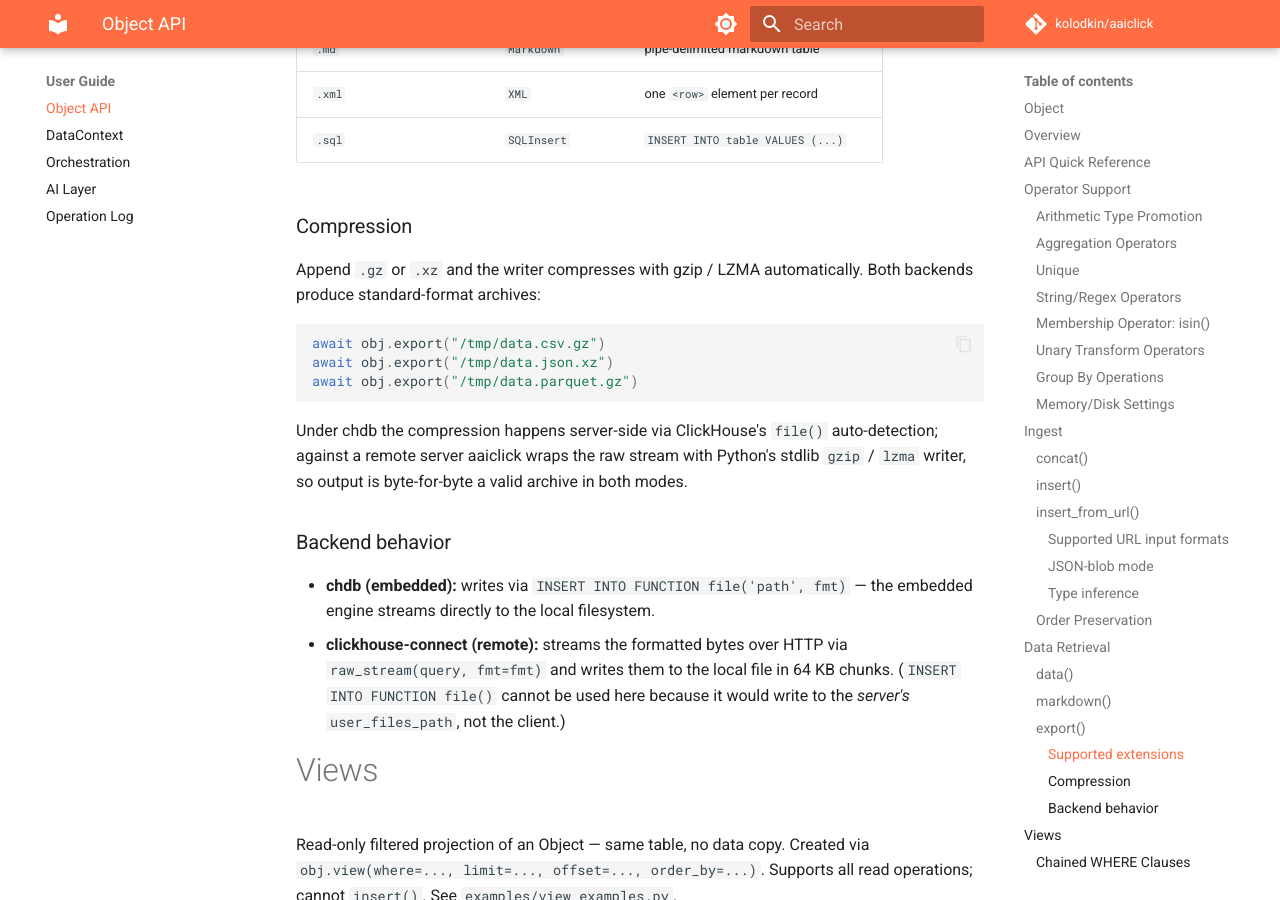
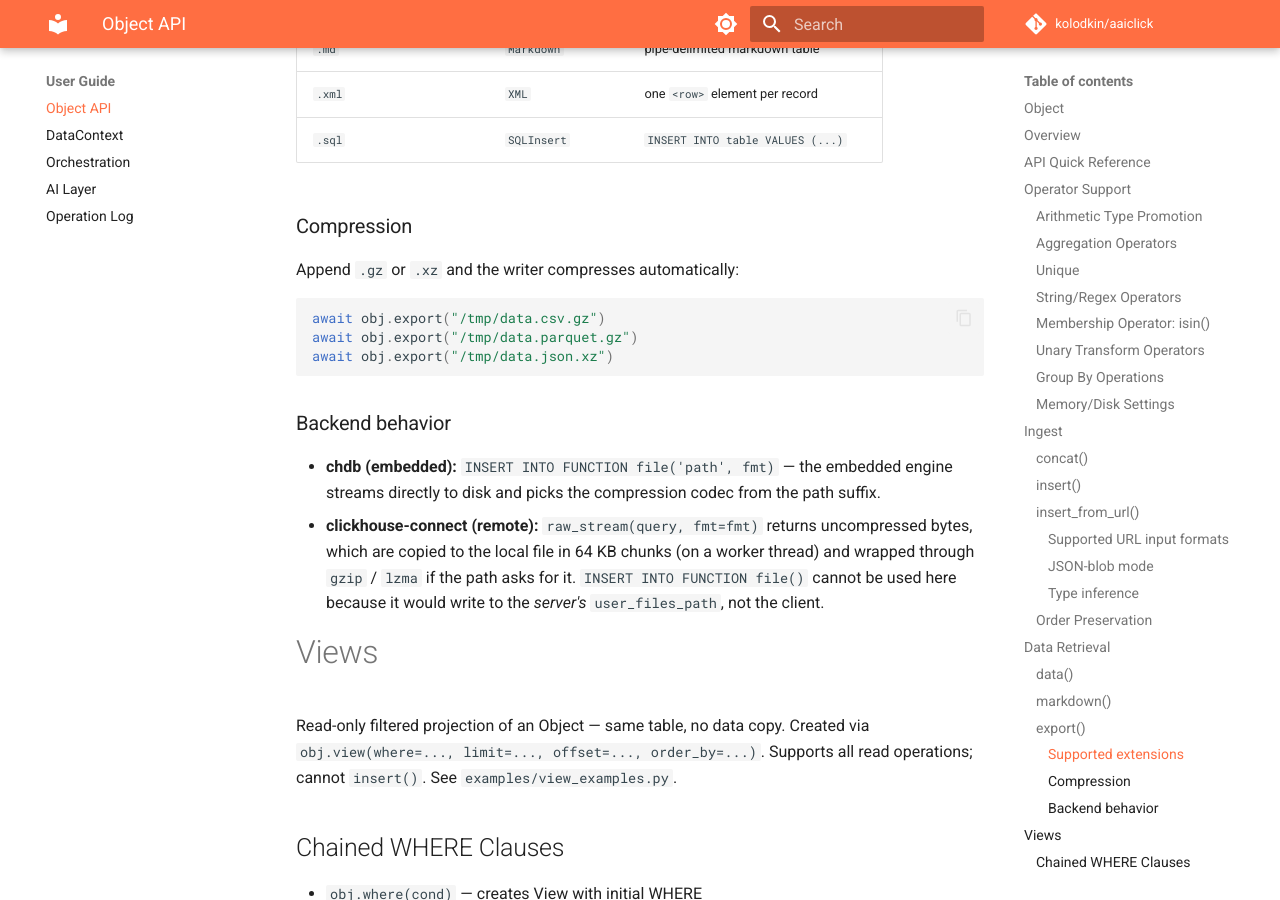
Before and after one commit to kolodkin/aaiclick, an MkDocs documentation site: the page built from docs/object.md, in a window 1280 px wide and 900 px high, scrolled down 11865 px. Built offline with MkDocs 1.6.1 and Material for MkDocs 9.7.7, drawn with Linux system fonts in a browser that asks for light colours; comment, search, counter and statistics services are not loaded.

Commit message:
[refactor, cleanup]: consolidate compression dispatch, unblock event loop on remote export
Review findings on f339137:

- Drift risk: the set {.gz, .xz} was hardcoded in two places — the
  COMPRESSION_SUFFIXES constant in formats.py AND the if/elif chain in
  _open_export_writer in ch_client.py. Adding a third codec would have
  required edits in both files.

- Return type: BinaryIO was the wrong annotation; gzip.open / lzma.open
  return their own wrapper types. IO[bytes] is the precise supertype.

- Blocking I/O in async context: the sync stream.read() + f.write()
  loop (with LZMA compression being CPU-heavy) ran in the event-loop
  thread, stalling other coroutines for the entire export duration.

- Stale docstring: format_for_extension still mentioned .zst / .br after
  those codecs were dropped from COMPRESSION_SUFFIXES.

Fixes:

- Move the suffix-to-opener dispatch into formats.py as a private
  _COMPRESSION_OPENERS dict, and derive COMPRESSION_SUFFIXES from it.
  Expose an open_export_writer(path) helper next to format_for_extension
  so both the format list and the compression codec list live in the
  same module — adding a new codec is now a one-line dict entry.

- Drop _open_export_writer from ch_client.py. The gzip / lzma imports
  and the BinaryIO annotation go with it.

- Wrap the remote copy loop in asyncio.to_thread via a small sync
  _drain_stream_to_file helper, so blocking HTTP reads and compression
  run off the event loop.

- Trim format_for_extension's docstring to reference COMPRESSION_SUFFIXES
  instead of listing codec names that drift.

- Collapse docs/object.md Compression section to the usage-facing bits
  and move the chdb-vs-remote narration into the existing Backend
  behavior subsection, where it belongs.

Verified: full aaiclick/data/ suite (1049 tests) passes in both chdb
and real clickhouse-server 26.4 modes.

````diff
--- a/docs/object.md
+++ b/docs/object.md
@@ -383,28 +383,24 @@ await obj.view(where="score > 10", limit=1000).export("/tmp/top.jsonl")
 
 ### Compression
 
-Append `.gz` or `.xz` and the writer compresses with gzip / LZMA
-automatically. Both backends produce standard-format archives:
+Append `.gz` or `.xz` and the writer compresses automatically:
 
 ```python
 await obj.export("/tmp/data.csv.gz")
+await obj.export("/tmp/data.parquet.gz")
 await obj.export("/tmp/data.json.xz")
-await obj.export("/tmp/data.parquet.gz")
 ```
-
-Under chdb the compression happens server-side via ClickHouse's `file()`
-auto-detection; against a remote server aaiclick wraps the raw stream with
-Python's stdlib `gzip` / `lzma` writer, so output is byte-for-byte a valid
-archive in both modes.
 
 ### Backend behavior
 
-- **chdb (embedded):** writes via `INSERT INTO FUNCTION file('path', fmt)` —
-  the embedded engine streams directly to the local filesystem.
-- **clickhouse-connect (remote):** streams the formatted bytes over HTTP
-  via `raw_stream(query, fmt=fmt)` and writes them to the local file in
-  64 KB chunks. (`INSERT INTO FUNCTION file()` cannot be used here because
-  it would write to the *server's* `user_files_path`, not the client.)
+- **chdb (embedded):** `INSERT INTO FUNCTION file('path', fmt)` — the
+  embedded engine streams directly to disk and picks the compression codec
+  from the path suffix.
+- **clickhouse-connect (remote):** `raw_stream(query, fmt=fmt)` returns
+  uncompressed bytes, which are copied to the local file in 64 KB chunks
+  (on a worker thread) and wrapped through `gzip` / `lzma` if the path
+  asks for it. `INSERT INTO FUNCTION file()` cannot be used here because it
+  would write to the *server's* `user_files_path`, not the client.
 
 # Views
 
````
Also changed, not shown: 2 other files.
